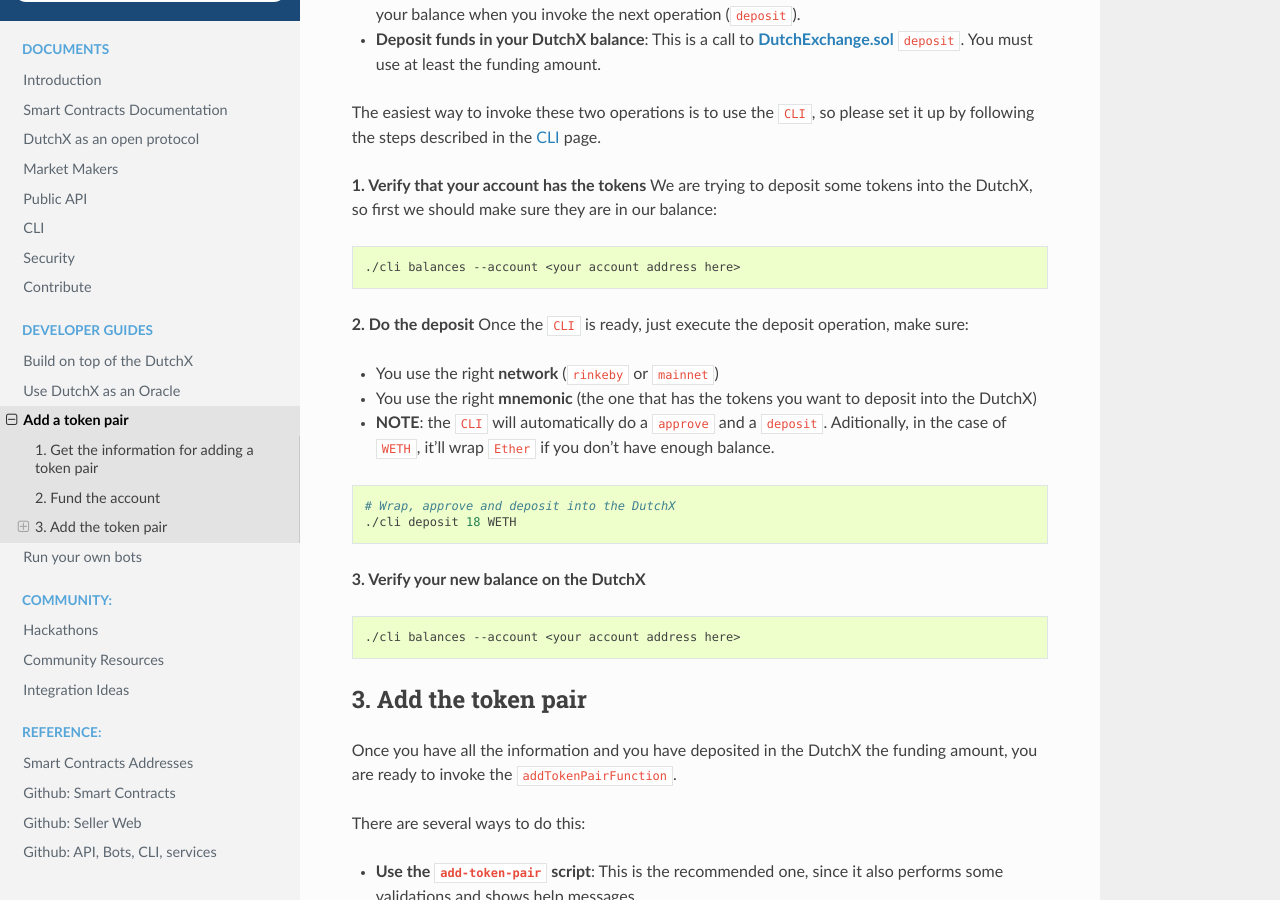
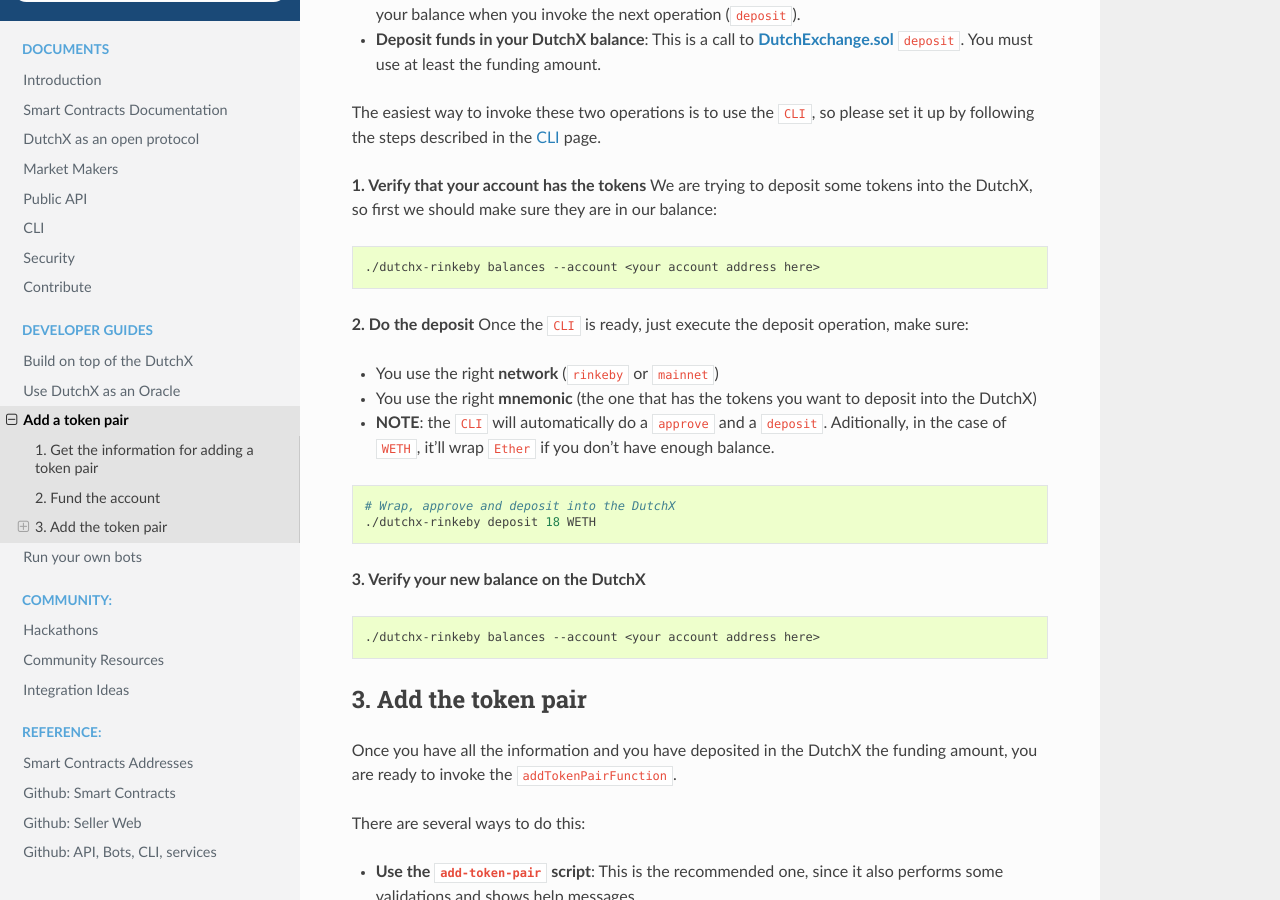
Before and after one commit to gnosis/dx-docs, a Sphinx documentation site: the page built from source/add-token-pair.md, in a window 1280 px wide and 900 px high, scrolled down 1756 px. Built offline with Sphinx 7.4.7 and the Read the Docs theme 2.0.0, drawn with Linux system fonts in a browser that asks for light colours; some of the changed text lies outside the part shown.

Commit message:
Rename cli to dutchx-rinkeby

````diff
--- a/source/add-token-pair.md
+++ b/source/add-token-pair.md
@@ -79,7 +79,7 @@
   `deposit`. You must use at least the funding amount.
 
 The easiest way to invoke these two operations is to use the `CLI`, so please
-set it up by following the steps described in the [CLI](./cli.html) page.
+set it up by following the steps described in the [CLI](./dutchx-rinkeby.html) page.
 
 
 **1. Verify that your account has the tokens**
@@ -87,7 +87,7 @@
 sure they are in our balance:
 
 ```bash
-./cli balances --account <your account address here>
+./dutchx-rinkeby balances --account <your account address here>
 ```
 
 **2. Do the deposit**
@@ -100,12 +100,12 @@
 
 ```bash
 # Wrap, approve and deposit into the DutchX
-./cli deposit 18 WETH
+./dutchx-rinkeby deposit 18 WETH
 ```
 
 **3. Verify your new balance on the DutchX**
 ```bash
-./cli balances --account <your account address here>
+./dutchx-rinkeby balances --account <your account address here>
 ```
 
 
@@ -309,5 +309,5 @@
   balance)
 
 ```bash
-./cli add-token-pair --file ./ABC-WETH.js
+./dutchx-rinkeby add-token-pair --file ./ABC-WETH.js
 ```
````
